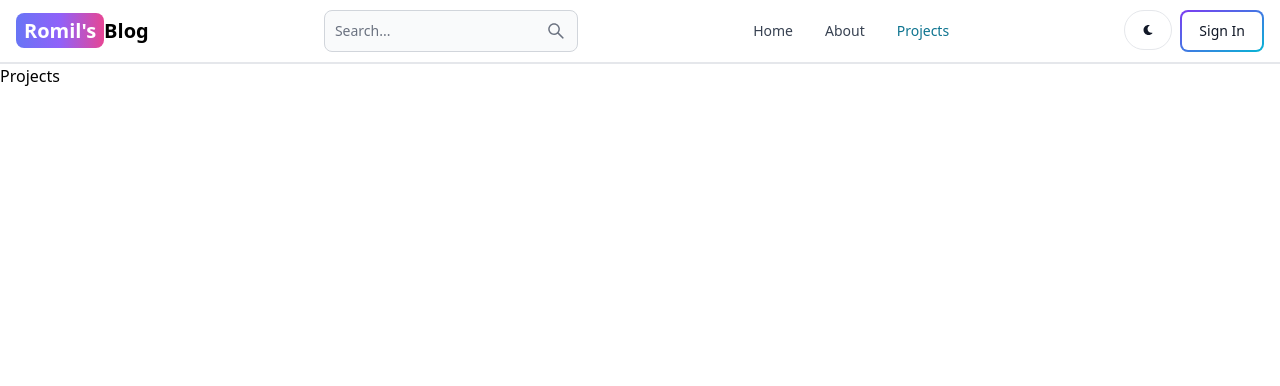
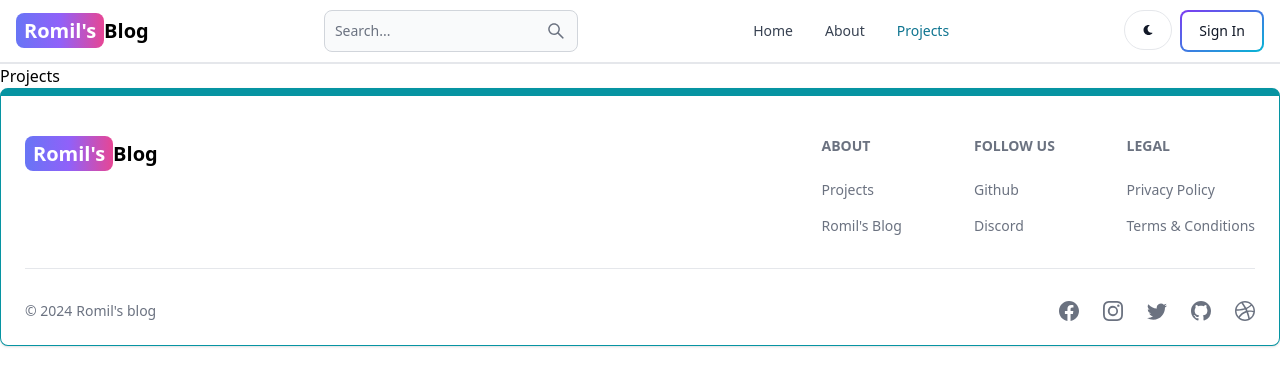
Before and after one commit to RomilRao23/Romil-Blog, a React (Vite) app in the folder client/: page /projects in a window 1280 px wide. Shown: the top 386 px of the page. Built offline with nearby package versions, Linux system fonts and the light colour scheme.

Commit message:
create and add footer component

```diff
--- a/client/src/App.jsx
+++ b/client/src/App.jsx
@@ -7,6 +7,7 @@
 import Dashboard from "./pages/Dashboard";
 import Projects from "./pages/Projects";
 import Header from './components/Header';
+import Footer from './components/Footer';
 
 export default function App() {
   return (
@@ -21,6 +22,7 @@
         <Route path='/projects' element={<Projects/>}/>
 
       </Routes>
+      <Footer/>
     </BrowserRouter>
   )
 }
--- /dev/null
+++ b/client/src/components/Footer.jsx
@@ -0,0 +1,80 @@
+import { Footer } from 'flowbite-react';
+import { Link } from 'react-router-dom';
+import { BsFacebook, BsInstagram, BsTwitter, BsGithub, BsDribbble } from 'react-icons/bs';
+export default function FooterCom() {
+  return (
+    <Footer container className='border border-t-8 border-teal-500'>
+      <div className='w-full max-w-7xl mx-auto'>
+        <div className='grid w-full justify-between sm:flex md:grid-cols-1'>
+          <div className='mt-5'>
+            <Link
+              to='/'
+              className='self-center whitespace-nowrap text-lg sm:text-xl font-semibold dark:text-white'
+            >
+              <span className='px-2 py-1 bg-gradient-to-r from-indigo-500 via-purple-500 to-pink-500 rounded-lg text-white'>
+                Romil's
+              </span>
+              Blog
+            </Link>
+          </div>
+          <div className='grid grid-cols-2 gap-8 mt-4 sm:grid-cols-3 sm:gap-6'>
+            <div>
+              <Footer.Title title='About' />
+              <Footer.LinkGroup col>
+                <Footer.Link
+                  target='_blank'
+                  rel='noopener noreferrer'
+                >
+                  Projects
+                </Footer.Link>
+                <Footer.Link
+                  href='/about'
+                  target='_blank'
+                  rel='noopener noreferrer'
+                >
+                  Romil's Blog
+                </Footer.Link>
+              </Footer.LinkGroup>
+            </div>
+            <div>
+              <Footer.Title title='Follow us' />
+              <Footer.LinkGroup col>
+                <Footer.Link
+                  href='https://github.com/RomilRao23'
+                  target='_blank'
+                  rel='noopener noreferrer'
+                >
+                  Github
+                </Footer.Link>
+                <Footer.Link href='#'>Discord</Footer.Link>
+              </Footer.LinkGroup>
+            </div>
+            <div>
+              <Footer.Title title='Legal' />
+              <Footer.LinkGroup col>
+                <Footer.Link href='#'>Privacy Policy</Footer.Link>
+                <Footer.Link href='#'>Terms &amp; Conditions</Footer.Link>
+              </Footer.LinkGroup>
+            </div>
+          </div>
+        </div>
+        <Footer.Divider />
+        <div className='w-full sm:flex sm:items-center sm:justify-between'>
+          <Footer.Copyright
+            href='#'
+            by="Romil's blog"
+            year={new Date().getFullYear()}
+          />
+          <div className="flex gap-6 sm:mt-0 mt-4 sm:justify-center">
+            <Footer.Icon href='#' icon={BsFacebook}/>
+            <Footer.Icon href='#' icon={BsInstagram}/>
+            <Footer.Icon href='#' icon={BsTwitter}/>
+            <Footer.Icon href='https://github.com/RomilRao23' icon={BsGithub}/>
+            <Footer.Icon href='#' icon={BsDribbble}/>
+
+          </div>
+        </div>
+      </div>
+    </Footer>
+  );
+}
```
